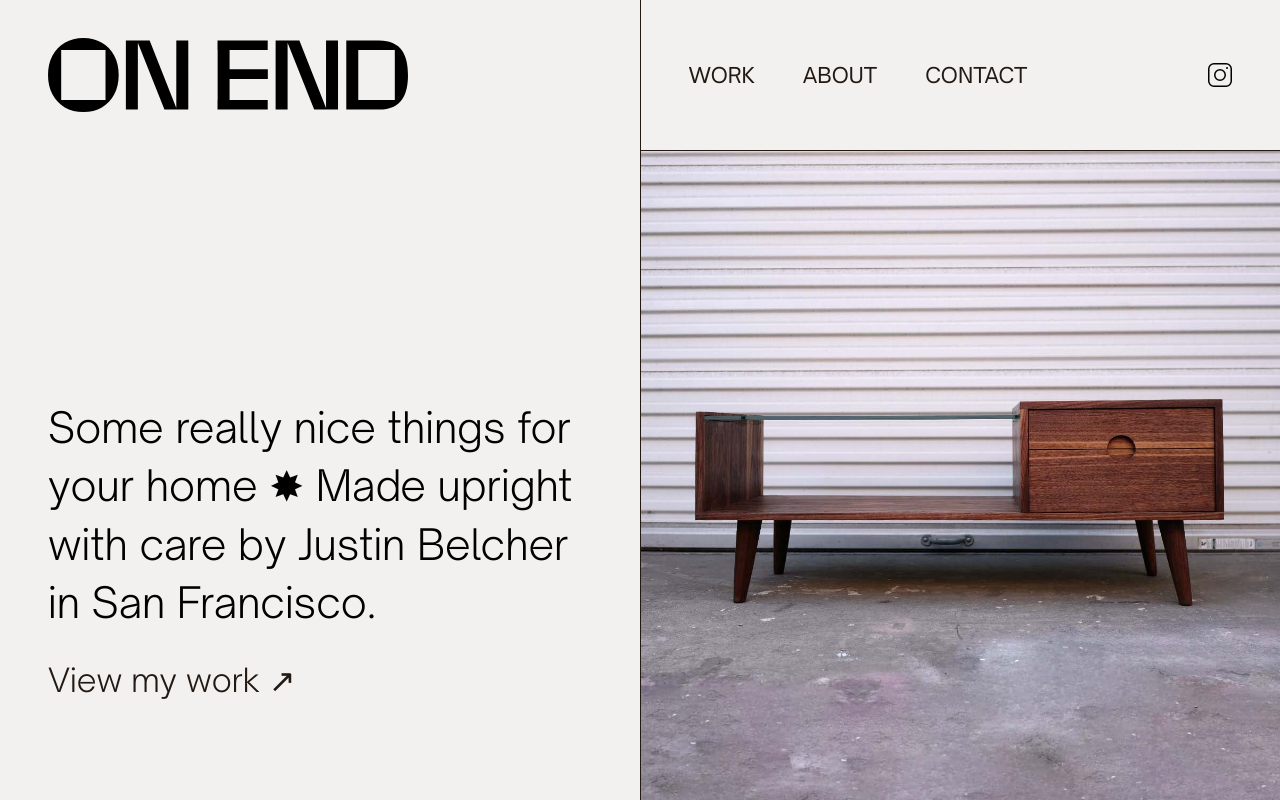
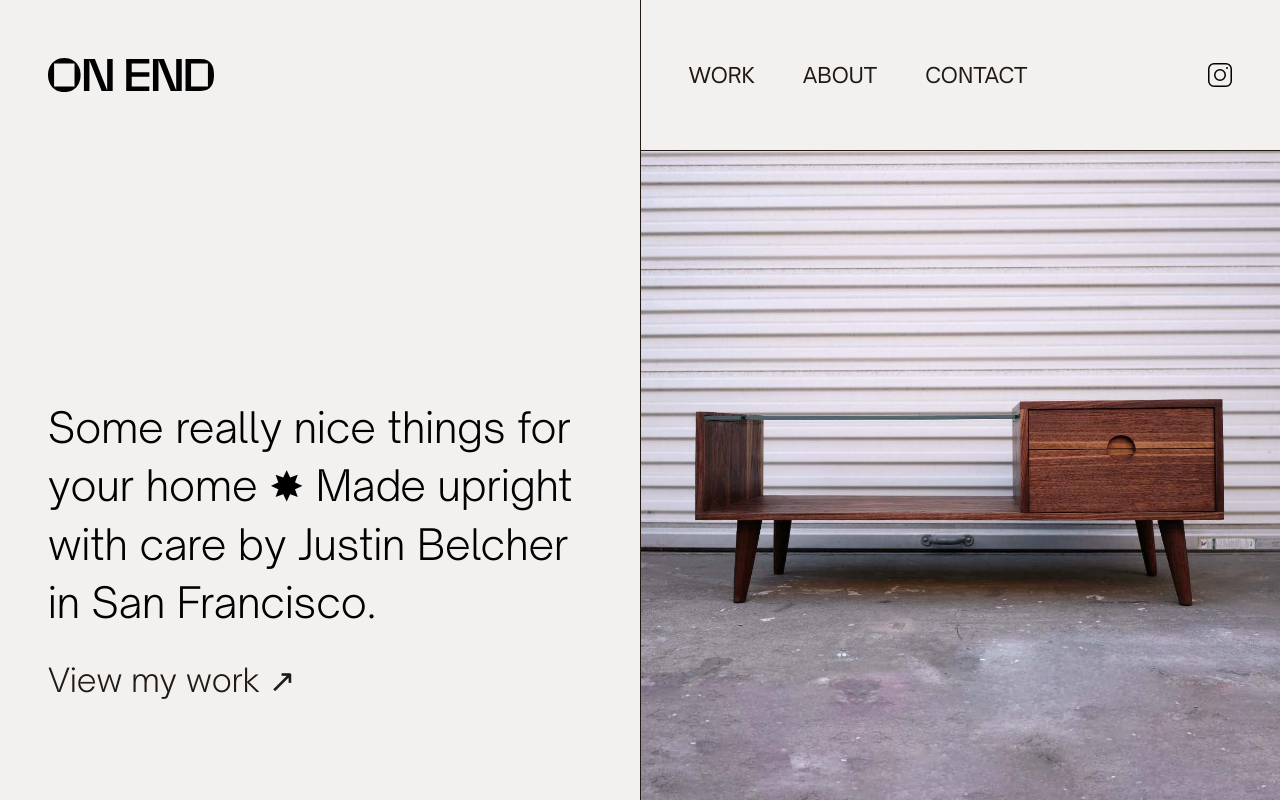
Before and after one commit to Uvacoder/woodstudio, a Next.js app: page / in a window 1280 px wide. Built offline with nearby package versions, Linux system fonts and the light colour scheme.

Commit message:
Update gitignore

```diff
--- a/src/components/Logo.tsx
+++ b/src/components/Logo.tsx
@@ -1,13 +1,23 @@
-import Link from "next/link";
+import { styled } from "@styles/stitches.config";
 
-const Logo = () => {
-  return (
-    <Link href="/">
-      <a>
-        <img src="/logo.svg" alt="On End Studio" style={{ width: 360 }} />
-      </a>
-    </Link>
-  );
-};
+const Image = styled("img", {
+  variants: {
+    size: {
+      small: { width: 166 },
+      large: { width: 360 },
+    },
+  },
+});
+
+const Logo = () => (
+  <Image
+    src="/logo.svg"
+    alt="On End Studio"
+    size={{
+      "@initial": "small",
+      "@large": "large",
+    }}
+  />
+);
 
 export default Logo;
--- a/src/styles/stitches.config.js
+++ b/src/styles/stitches.config.js
@@ -42,5 +42,7 @@ export const {
     },
   },
   utils: {},
-  media: {},
+  media: {
+    lg: "(min-width: 500px)",
+  },
 });
```
Also changed, not shown: 1 other file (tests, documents, lock files or other folders).
